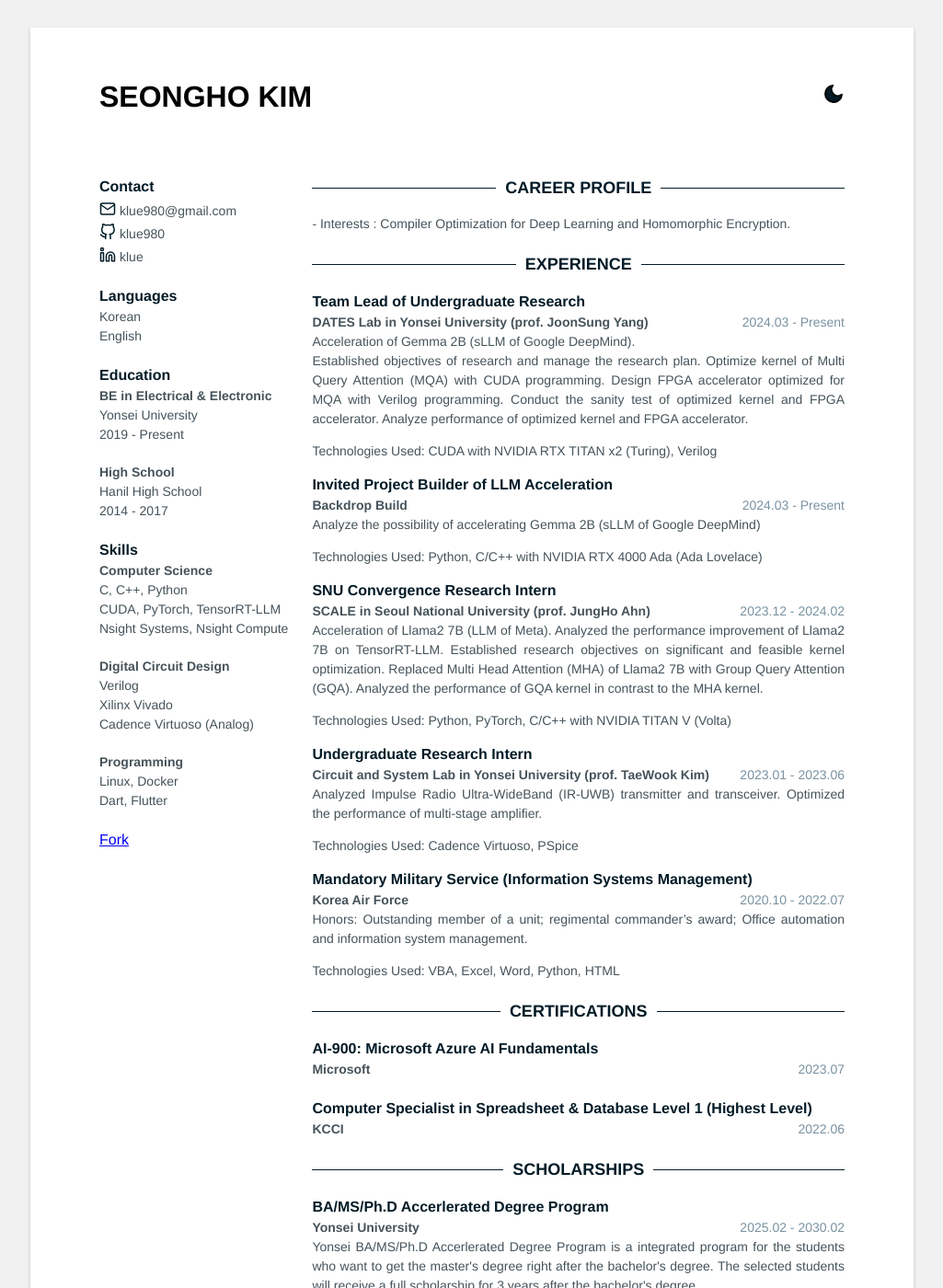
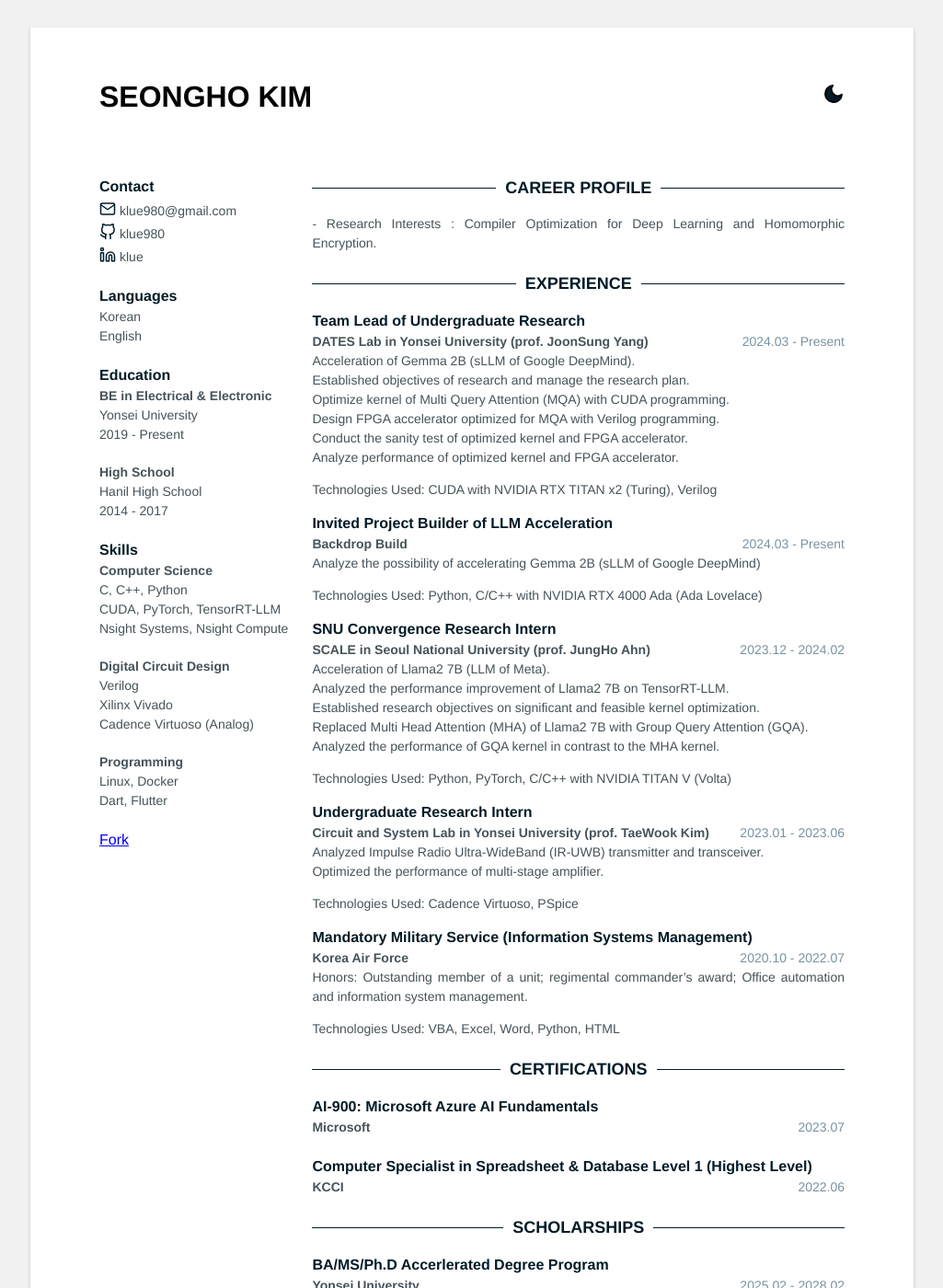
Before and after one commit to klue980/klue980.github.io, a Jekyll site: the page built from index.html, in a window 1280 px wide and 1400 px high. Shown: the whole window at 92% size, without its empty margins (127-1152 px from the left). Built offline with Jekyll 4.4.1, drawn with Linux system fonts in a browser that asks for light colours.

Commit message:
change line feed

```diff
--- a/_data/data.yml
+++ b/_data/data.yml
@@ -47,7 +47,7 @@ skills:
 
 # Profile
 profile: |
-  - Interests : Compiler Optimization for Deep Learning and Homomorphic Encryption.
+  - Research Interests : Compiler Optimization for Deep Learning and Homomorphic Encryption.
 
 # Experience
 experience:
@@ -56,7 +56,11 @@ experience:
     company: DATES Lab in Yonsei University (prof. JoonSung Yang)
     details:
       - Acceleration of Gemma 2B (sLLM of Google DeepMind).
-      - Established objectives of research and manage the research plan. Optimize kernel of Multi Query Attention (MQA) with CUDA programming. Design FPGA accelerator optimized for MQA with Verilog programming. Conduct the sanity test of optimized kernel and FPGA accelerator. Analyze performance of optimized kernel and FPGA accelerator.
+      - Established objectives of research and manage the research plan.
+      - Optimize kernel of Multi Query Attention (MQA) with CUDA programming.
+      - Design FPGA accelerator optimized for MQA with Verilog programming.
+      - Conduct the sanity test of optimized kernel and FPGA accelerator.
+      - Analyze performance of optimized kernel and FPGA accelerator.
     technologies_used: |
       CUDA with NVIDIA RTX TITAN x2 (Turing), Verilog
 
@@ -72,7 +76,11 @@ experience:
     time: 2023.12 - 2024.02
     company: SCALE in Seoul National University (prof. JungHo Ahn)
     details:
-      - Acceleration of Llama2 7B (LLM of Meta). Analyzed the performance improvement of Llama2 7B on TensorRT-LLM.	Established research objectives on significant and feasible kernel optimization. Replaced Multi Head Attention (MHA) of Llama2 7B with Group Query Attention (GQA). Analyzed the performance of GQA kernel in contrast to the MHA kernel.
+      - Acceleration of Llama2 7B (LLM of Meta).
+      - Analyzed the performance improvement of Llama2 7B on TensorRT-LLM.
+      - Established research objectives on significant and feasible kernel optimization.
+      - Replaced Multi Head Attention (MHA) of Llama2 7B with Group Query Attention (GQA).
+      - Analyzed the performance of GQA kernel in contrast to the MHA kernel.
     technologies_used: |
       Python, PyTorch, C/C++ with NVIDIA TITAN V (Volta)
 
@@ -80,7 +88,8 @@ experience:
     time: 2023.01 - 2023.06
     company: Circuit and System Lab in Yonsei University (prof. TaeWook Kim)
     details:
-      - Analyzed Impulse Radio Ultra-WideBand (IR-UWB) transmitter and transceiver. Optimized the performance of multi-stage amplifier.
+      - Analyzed Impulse Radio Ultra-WideBand (IR-UWB) transmitter and transceiver.
+      - Optimized the performance of multi-stage amplifier.
     technologies_used: |
       Cadence Virtuoso, PSpice
 
@@ -105,7 +114,7 @@ certifications:
 # Scholarships
 scholarships:
   - role: BA/MS/Ph.D Accerlerated Degree Program
-    time: 2025.02 - 2030.02
+    time: 2025.02 - 2028.02
     company: Yonsei University
     details: |
       Yonsei BA/MS/Ph.D Accerlerated Degree Program is a integrated program for the students who want to get the master's degree right after the bachelor's degree. The selected students will receive a full scholarship for 3 years after the bachelor's degree.
```
